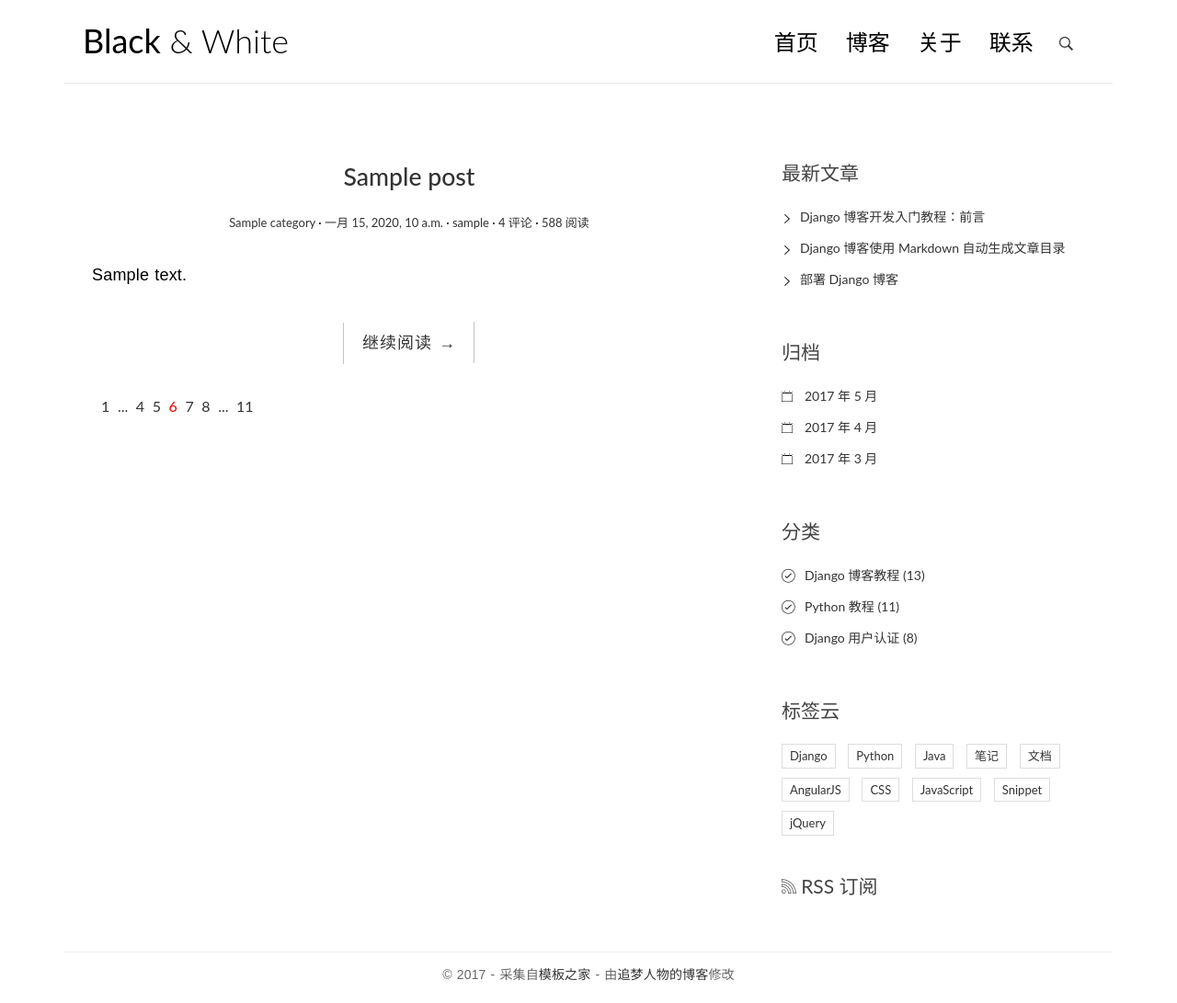
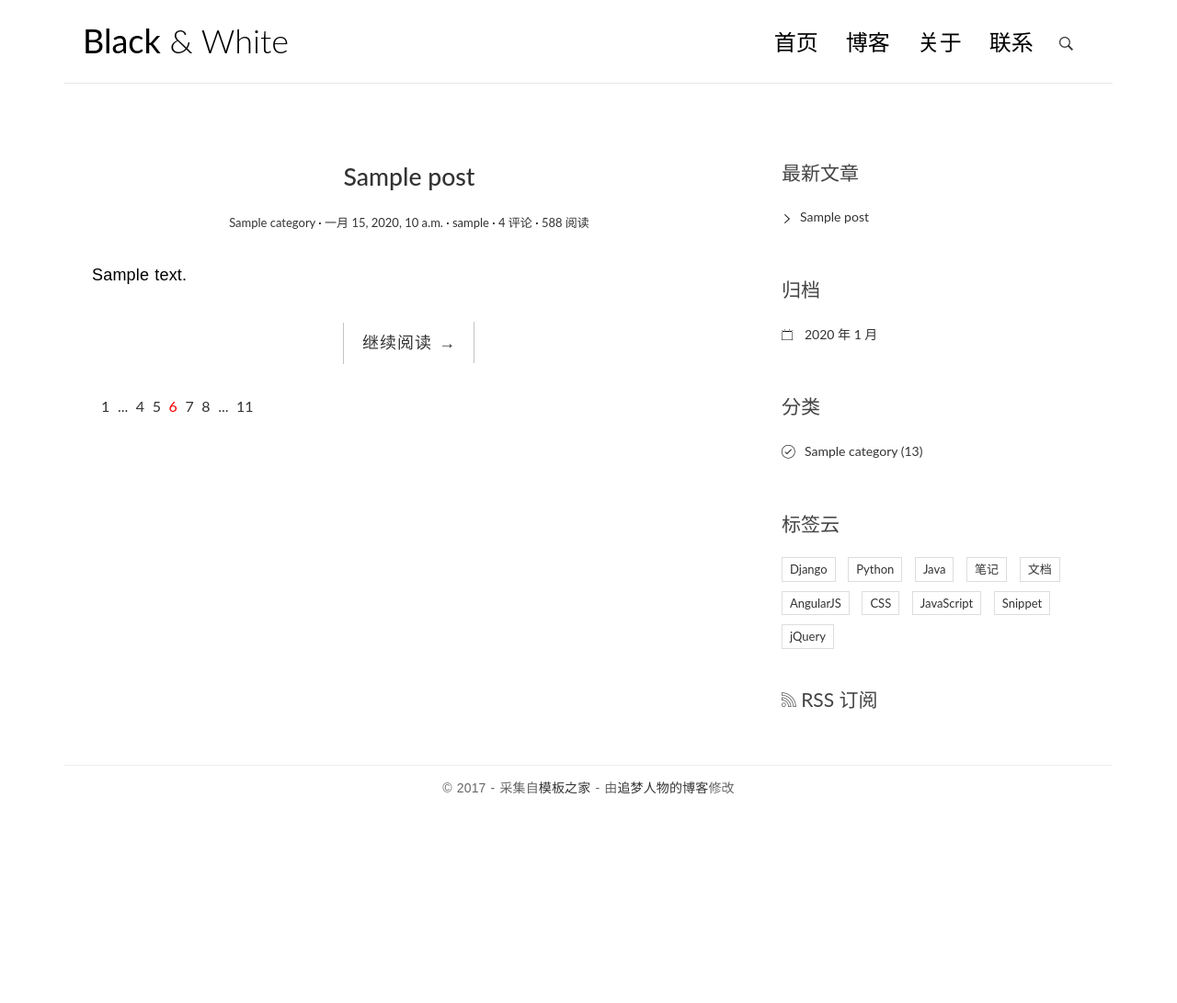
Before and after one commit to AbnerXia/django_blog_blongto_abner, a Django app: page / in a window 1280 px wide. Shown: the whole page at 92% size. After the commit the page ends 864 px from the top, so only its background shows below. Run offline with Django 3.2, Linux system fonts and the light colour scheme; tables that the repository leaves empty hold one stand-in row (values such as "Sample post"); some libraries are stand-ins or nearby versions.

Commit message:
step10: side bar --20181025

```diff
--- a/blog/templates/base.html
+++ b/blog/templates/base.html
@@ -1,4 +1,5 @@
 {% load staticfiles %}
+{% load blog_tags %}
 
 <!DOCTYPE html>
 <html>
@@ -77,45 +78,42 @@
                 {% endblock toc %}
                 <div class="widget widget-recent-posts">
                     <h3 class="widget-title">最新文章</h3>
+                    {% get_recent_posts as recent_post_list %}
                     <ul>
+                        {% for post in recent_post_list %}
                         <li>
-                            <a href="#">Django 博客开发入门教程：前言</a>
+                            <a href="{{ post.get_absolute_url }}">{{ post.title }}</a>
                         </li>
-                        <li>
-                            <a href="#">Django 博客使用 Markdown 自动生成文章目录</a>
-                        </li>
-                        <li>
-                            <a href="#">部署 Django 博客</a>
-                        </li>
+                        {% empty %}
+                        暂无文章！
+                        {% endfor %}
                     </ul>
                 </div>
                 <div class="widget widget-archives">
                     <h3 class="widget-title">归档</h3>
+                    {% archives as date_list %}
                     <ul>
+                        {% for date in date_list %}
                         <li>
-                            <a href="#">2017 年 5 月</a>
+                            <a href="#">{{ date.year }} 年 {{ date.month }} 月</a>
                         </li>
-                        <li>
-                            <a href="#">2017 年 4 月</a>
-                        </li>
-                        <li>
-                            <a href="#">2017 年 3 月</a>
-                        </li>
+                        {% empty %}
+                        暂无归档！
+                        {% endfor %}
                     </ul>
                 </div>
 
                 <div class="widget widget-category">
                     <h3 class="widget-title">分类</h3>
+                    {% get_categories as category_list %}
                     <ul>
+                        {% for category in category_list %}
                         <li>
-                            <a href="#">Django 博客教程 <span class="post-count">(13)</span></a>
+                            <a href="#">{{ category.name }} <span class="post-count">(13)</span></a>
                         </li>
-                        <li>
-                            <a href="#">Python 教程 <span class="post-count">(11)</span></a>
-                        </li>
-                        <li>
-                            <a href="#">Django 用户认证 <span class="post-count">(8)</span></a>
-                        </li>
+                        {% empty %}
+                        暂无分类！
+                        {% endfor %}
                     </ul>
                 </div>
 
--- /dev/null
+++ b/blog/templatetags/blog_tags.py
@@ -0,0 +1,21 @@
+from ..models import Post, Category
+from django import template
+
+
+register = template.Library()
+
+
+@register.simple_tag
+def get_recent_posts(num=5):
+    return Post.objects.all().order_by('-created_time')[:num]
+
+
+@register.simple_tag
+def archives():
+    return Post.objects.dates('created_time', 'month', order='DESC')
+
+
+@register.simple_tag
+def get_categories():
+    # 别忘了在顶部引入 Category 类
+    return Category.objects.all()
```
